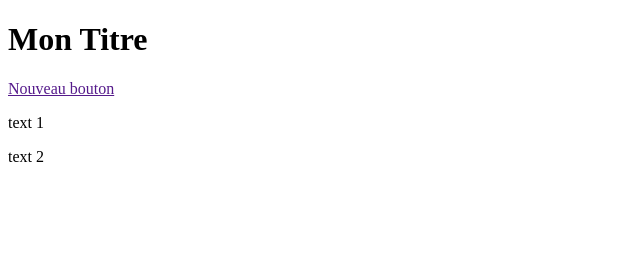
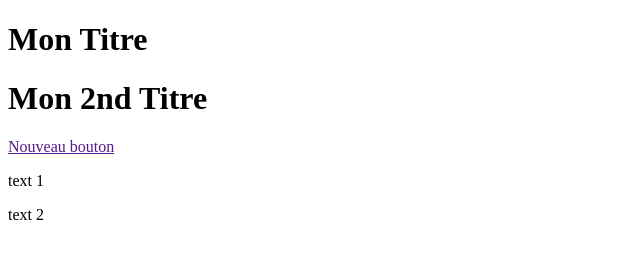
Before and after one commit to olivierpp/newproject, a plain HTML site: page index.html in a window 1280 px wide. Shown: the whole page, without its empty margins (0-640 px from the left). Drawn offline with Linux system fonts and the light colour scheme.

Commit message:
ajout d'un second titre

```diff
--- a/index.html
+++ b/index.html
@@ -7,6 +7,8 @@
   </head>
   <body>
     <h1>Mon Titre</h1>
+    <h1>Mon 2nd Titre</h1>
+
     <a href = "" > Nouveau bouton</a>
     <p>text 1</p>
     <p>text 2</p>
```
